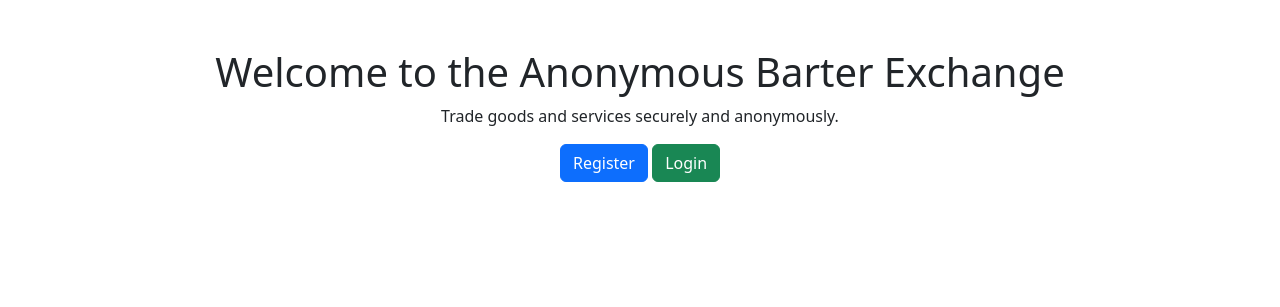
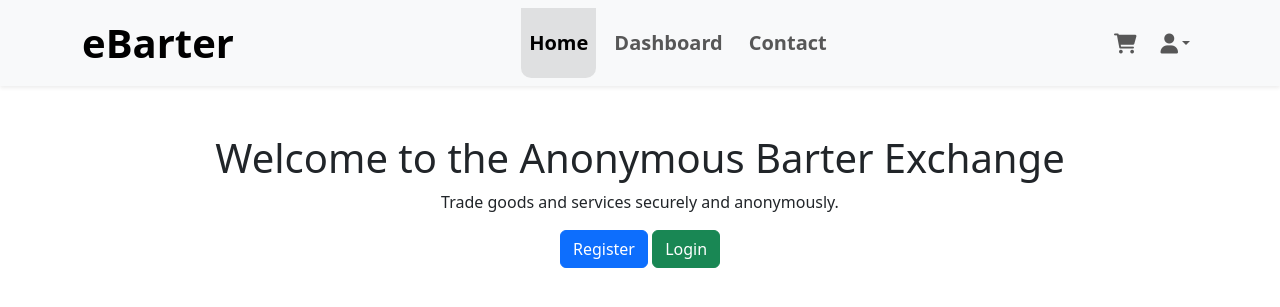
Before and after one commit to AtonPomans/cs360_BarterDB, a PHP site: page / in a window 1280 px wide. Shown: the top 307 px of the page. Run offline with PHP 8.4, Linux system fonts and the light colour scheme.

Commit message:
cleaned up files
added header to pages that needed one. changed any path that was relative to absolute paths. moved page files into categorizing directories. moved css to public so it could be seen by pages.

```diff
--- a/includes/header.php
+++ b/includes/header.php
@@ -1,31 +1,16 @@
 
-<script>
-  // collapsed navbar chevron change
-  document.addEventListener("DOMContentLoaded", function () {
-    const icon = document.getElementById("toggleIcon");
-    const navbarCollapse = document.getElementById("navCollapse");
-
-    navbarCollapse.addEventListener("show.bs.collapse", function () {
-      icon.classList.remove("fa-chevron-up");
-      icon.classList.add("fa-chevron-down");
-    });
-
-    navbarCollapse.addEventListener("hide.bs.collapse", function () {
-      icon.classList.remove("fa-chevron-down");
-      icon.classList.add("fa-chevron-up");
-    });
-  });
-</script>
-
-<?php //header.php ?>
+<?php //header.php
+session_start();
+$loggedIn = isset($_SESSION['user_id']);
+?>
 
 <!DOCTYPE html>
 <html lang="en">
     <head>
         <meta charset="UTF-8">
         <meta name="viewport" content="width=device-width, initial-scale=1.0">
-        <title>E-Commerce Site</title>
-        <link rel="stylesheet" href="/css/style.css">
+        <title><?php echo $activePage; ?></title>
+        <link rel="stylesheet" href="/assets/css/style.css">
         <link rel="stylesheet" href="https://cdnjs.cloudflare.com/ajax/libs/font-awesome/6.0.0-beta3/css/all.min.css">
         <link href="https://cdn.jsdelivr.net/npm/bootstrap@5.3.0-alpha3/dist/css/bootstrap.min.css" rel="stylesheet">
         <script src="https://cdn.jsdelivr.net/npm/bootstrap@5.3.0-alpha3/dist/js/bootstrap.bundle.min.js"></script>
@@ -48,23 +33,27 @@
                 <!-- Middle Navigation Links -->
                 <ul class="navbar-nav mx-auto fs-5 fw-bold mid-bar">
                     <li class="nav-item">
-                        <a class="nav-link <?php echo ($activePage === 'home') ? 'active' : ''; ?>" href="/index.php">Home</a>
+                        <a class="nav-link <?php echo ($activePage === 'Home') ? 'active' : ''; ?>" href="/index.php">Home</a>
                     </li>
                     <li class="nav-item">
-                        <a class="nav-link <?php echo ($activePage === 'dashboard') ? 'active' : ''; ?>" href="/dashboard/dashboard.php">Dashboard</a>
+                        <a class="nav-link <?php echo ($activePage === 'Dashboard') ? 'active' : ''; ?>" href="/dashboard/dashboard.php">Dashboard</a>
                     </li>
                     <li class="nav-item">
-                        <a class="nav-link <?php echo ($activePage === 'contact') ? 'active' : ''; ?>" href="/contact.php">Contact</a>
+                        <a class="nav-link <?php echo ($activePage === 'Contact') ? 'active' : ''; ?>" href="/contact.php">Contact</a>
                     </li>
                 </ul>
 
                 <!-- Right Side Icons -->
                 <ul class="navbar-nav align-items-center">
+
                     <li class="nav-item me-2">
                         <a class="nav-link position-relative" href="#">
                             <i class="fa-solid fa-cart-shopping fa-lg"></i>
                         </a>
                     </li>
+
+                    <?php if ($loggedIn): ?>
+
                     <li class="nav-item dropdown">
                         <a class="nav-link dropdown-toggle d-flex align-items-center" href="#" role="button" data-bs-toggle="dropdown">
                             <i class="fa-solid fa-user fa-lg"></i>
@@ -73,11 +62,46 @@
                             <li><a class="dropdown-item" href="#">Profile</a></li>
                             <li><a class="dropdown-item" href="#">Settings</a></li>
                             <li><hr class="dropdown-divider"></li>
-                            <li><a class="dropdown-item" href="#">Logout</a></li>
+                            <li><a class="dropdown-item" href="/auth/logout.php">Logout</a></li>
                         </ul>
                     </li>
+
+                    <?php else: ?>
+
+                    <li class="nav-item dropdown">
+                        <a class="nav-link dropdown-toggle d-flex align-items-center" href="#" role="button" data-bs-toggle="dropdown">
+                            <i class="fa-solid fa-user fa-lg"></i>
+                        </a>
+                        <ul class="dropdown-menu dropdown-menu-end">
+                            <li><a class="dropdown-item" href="/login.php">Login</a></li>
+                            <li><a class="dropdown-item" href="/register.php">Register</a></li>
+                        </ul>
+                    </li>
+
+                    <?php endif; ?>
+
                 </ul>
 
             </div>
         </div>
     </nav>
+
+
+
+    <script>
+    // collapsed navbar chevron change
+    document.addEventListener("DOMContentLoaded", function () {
+        const icon = document.getElementById("toggleIcon");
+        const navbarCollapse = document.getElementById("navCollapse");
+
+        navbarCollapse.addEventListener("show.bs.collapse", function () {
+            icon.classList.remove("fa-chevron-up");
+            icon.classList.add("fa-chevron-down");
+        });
+
+        navbarCollapse.addEventListener("hide.bs.collapse", function () {
+            icon.classList.remove("fa-chevron-down");
+            icon.classList.add("fa-chevron-up");
+        });
+    });
+    </script>
--- a/public/logout.php
+++ b/public/auth/logout.php
@@ -1,5 +1,5 @@
 <?php
 session_start();
 session_destroy();
-header("Location: login.php");
+header("Location: /index.php");
 ?>
--- a/public/index.php
+++ b/public/index.php
@@ -1,30 +1,24 @@
 <?php
-session_start();
-include '../config/database.php'; // Ensure this file exists and is correctly set up
+$activePage = 'Home';
+include $_SERVER['DOCUMENT_ROOT'] . "/../includes/header.php";
+
+include $_SERVER['DOCUMENT_ROOT'] . "/../config/database.php"; // Ensure this file exists and is correctly set up
 
 // Check if the user is logged in
 if (isset($_SESSION["user_id"])) {
-    header("Location: dashboard.php"); // Redirect logged-in users
+    header("Location: /dashboard/dashboard.php"); // Redirect logged-in users
     exit();
 }
 ?>
 
-<!DOCTYPE html>
-<html lang="en">
-<head>
-    <meta charset="UTF-8">
-    <meta name="viewport" content="width=device-width, initial-scale=1.0">
-    <title>Barter Exchange</title>
-    <link rel="stylesheet" href="../assets/css/style.css">
-    <link href="https://cdn.jsdelivr.net/npm/bootstrap@5.3.0/dist/css/bootstrap.min.css" rel="stylesheet">
-</head>
 <body>
     <div class="container text-center mt-5">
         <h1>Welcome to the Anonymous Barter Exchange</h1>
         <p>Trade goods and services securely and anonymously.</p>
 
-        <a href="register.php" class="btn btn-primary">Register</a>
-        <a href="login.php" class="btn btn-success">Login</a>
+        <a href="/auth/register.php" class="btn btn-primary">Register</a>
+        <a href="/auth/login.php" class="btn btn-success">Login</a>
     </div>
 </body>
+
 </html>
```
Also changed, not shown: contact.php (deleted, +0 -9 lines), index.php (deleted, +0 -9 lines), public/auth/login.php (renamed from public/login.php, +4 -4 lines), public/auth/register.php (renamed from public/register.php, +4 -4 lines), public/contact.php (added, +9 -0 lines), public/dashboard.php (deleted, +0 -27 lines), public/dashboard/dashboard.php (added, +29 -0 lines), public/assets/css/style.css, public/assets/js/scripts.js (added), public/dashboard/match_trades.php (renamed from public/match_trades.php), public/dashboard/post_trade.php (renamed from public/post_trade.php), public/dashboard/trades.php (added).
